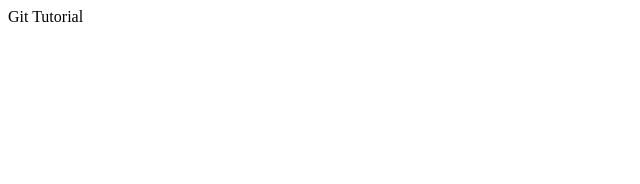
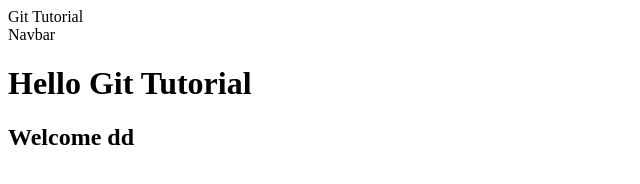
Before and after one commit to mohammedalifirst/git-tutorial, a plain HTML site: page index.html in a window 1280 px wide. Shown: the whole page, without its empty margins (0-640 px from the left). Drawn offline with Linux system fonts and the light colour scheme.

Commit message:
'adddnavbar'

```diff
--- a/index.html
+++ b/index.html
@@ -1,5 +1,9 @@
 <!DOCTYPE html>
 <html>
     <head>Git Tutorial</head>
-    <body></body>
+    <body>
+        <nav>Navbar</nav>
+        <h1>Hello Git Tutorial</h1>
+        <h2>Welcome dd</h2>
+    </body>
 </html>
```
